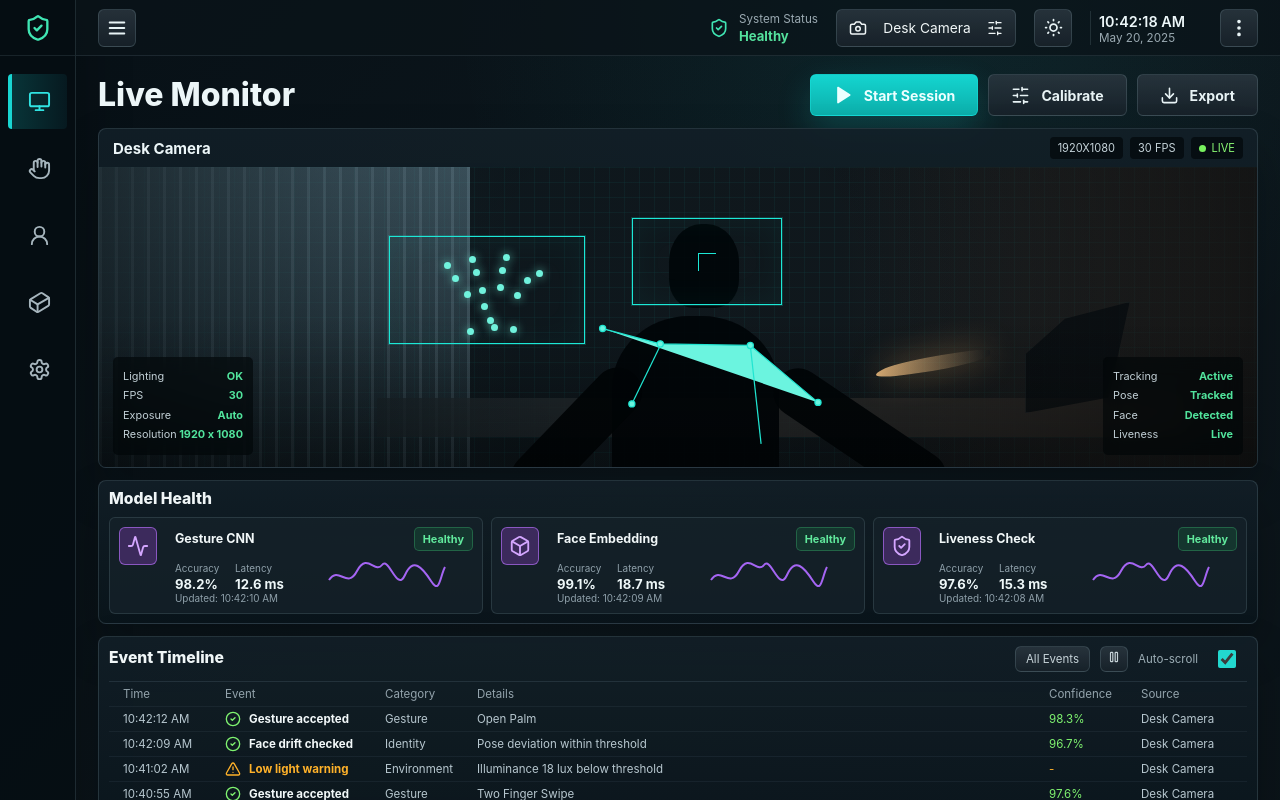
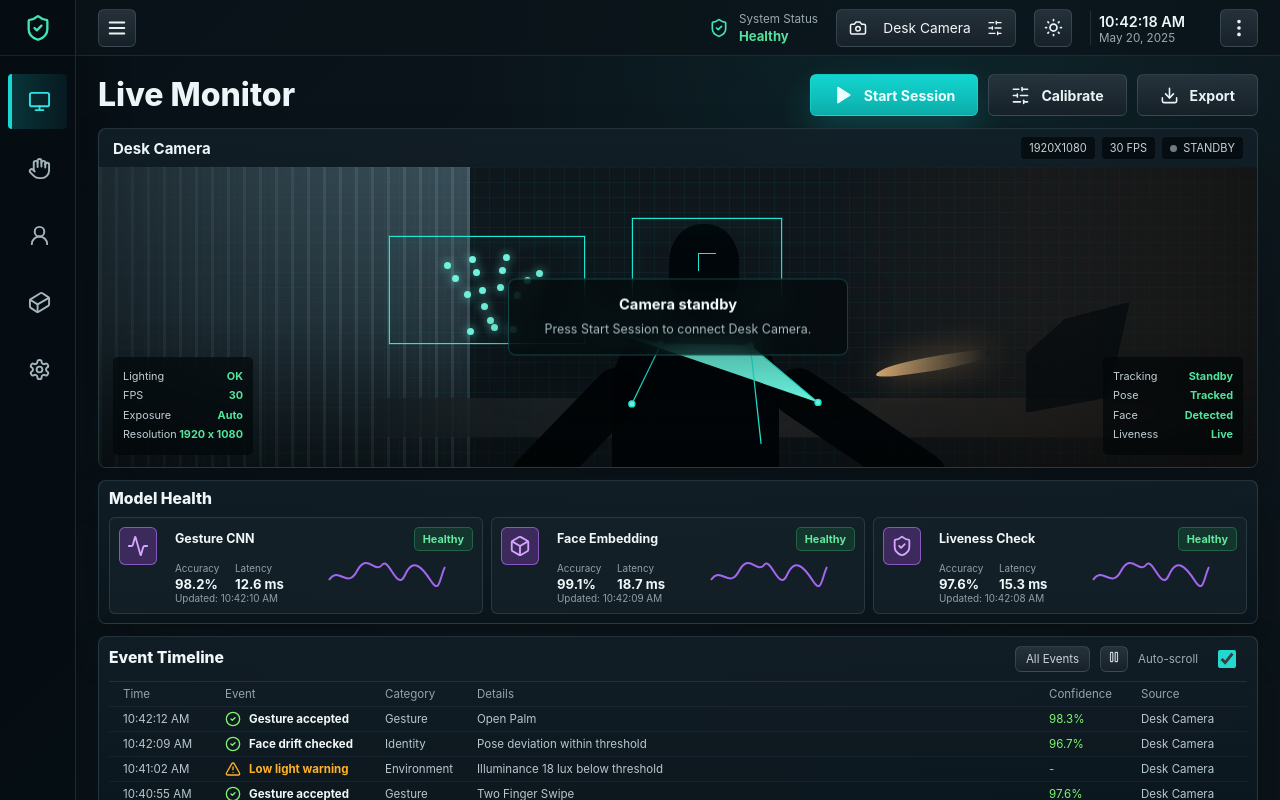
Before and after one commit to StefanPenchev05/VisionGuard, a React (Vite) app in the folder apps/desktop/: page / in a window 1280 px wide. Shown: the top 800 px of the page. Built offline with nearby package versions, Linux system fonts and the light colour scheme.

Commit message:
feat: implement camera functionality with useCameraStream hook and enhance LiveVisionPanel and AppShell components

```diff
--- a/apps/desktop/src/main/main.ts
+++ b/apps/desktop/src/main/main.ts
@@ -1,9 +1,13 @@
-import { app, BrowserWindow } from "electron";
+import { app, BrowserWindow, session } from "electron";
 import { createMainWindow } from "./presentation/windows/create-main-window";
 
 const isMac = process.platform === "darwin";
 
 app.whenReady().then(() => {
+  session.defaultSession.setPermissionRequestHandler((_webContents, permission, callback) => {
+    callback(permission === "media");
+  });
+
   createMainWindow();
 
   app.on("activate", () => {
--- a/apps/desktop/src/renderer/app/App.tsx
+++ b/apps/desktop/src/renderer/app/App.tsx
@@ -3,13 +3,25 @@ import { EventTimeline } from "./components/EventTimeline";
 import { IdentityPanel } from "./components/IdentityPanel";
 import { LiveVisionPanel } from "./components/LiveVisionPanel";
 import { ModelHealth } from "./components/ModelHealth";
+import { useCameraStream } from "../shared/hooks/useCameraStream";
 
 export function App() {
+  const camera = useCameraStream();
+
   return (
-    <AppShell>
+    <AppShell
+      isCameraActive={camera.isCameraActive}
+      isCameraRequesting={camera.status === "requesting"}
+      onToggleCamera={camera.toggleCamera}
+    >
       <div className="dashboard-grid">
         <div className="main-column">
-          <LiveVisionPanel />
+          <LiveVisionPanel
+            errorMessage={camera.errorMessage}
+            isCameraActive={camera.isCameraActive}
+            status={camera.status}
+            stream={camera.stream}
+          />
           <ModelHealth />
           <EventTimeline />
         </div>
--- a/apps/desktop/src/renderer/app/components/AppShell.tsx
+++ b/apps/desktop/src/renderer/app/components/AppShell.tsx
@@ -12,9 +12,19 @@ import { navItems } from "../data";
 
 type AppShellProps = {
   children: React.ReactNode;
+  isCameraActive: boolean;
+  isCameraRequesting: boolean;
+  onToggleCamera: () => void;
 };
 
-export function AppShell({ children }: AppShellProps) {
+export function AppShell({
+  children,
+  isCameraActive,
+  isCameraRequesting,
+  onToggleCamera
+}: AppShellProps) {
+  const sessionLabel = isCameraActive ? "Stop Session" : "Start Session";
+
   return (
     <div className="app-shell">
       <aside className="sidebar">
@@ -89,9 +99,14 @@ export function AppShell({ children }: AppShellProps) {
           <div className="dashboard-header">
             <h1>Live Monitor</h1>
             <div className="actions">
-              <button className="primary-action" type="button">
+              <button
+                className={`primary-action${isCameraActive ? " is-live" : ""}`}
+                disabled={isCameraRequesting}
+                onClick={onToggleCamera}
+                type="button"
+              >
                 <Play size={20} fill="currentColor" />
-                <span>Start Session</span>
+                <span>{isCameraRequesting ? "Connecting..." : sessionLabel}</span>
               </button>
               <button className="secondary-action" type="button">
                 <SlidersHorizontal size={19} />
--- a/apps/desktop/src/renderer/app/components/LiveVisionPanel.tsx
+++ b/apps/desktop/src/renderer/app/components/LiveVisionPanel.tsx
@@ -1,4 +1,28 @@
-export function LiveVisionPanel() {
+import { useEffect, useRef } from "react";
+
+type LiveVisionPanelProps = {
+  errorMessage: string | null;
+  isCameraActive: boolean;
+  status: "idle" | "requesting" | "active" | "error";
+  stream: MediaStream | null;
+};
+
+export function LiveVisionPanel({
+  errorMessage,
+  isCameraActive,
+  status,
+  stream
+}: LiveVisionPanelProps) {
+  const videoRef = useRef<HTMLVideoElement | null>(null);
+
+  useEffect(() => {
+    if (!videoRef.current) {
+      return;
+    }
+
+    videoRef.current.srcObject = stream;
+  }, [stream]);
+
   return (
     <section className="video-panel" aria-label="Desk Camera live monitor">
       <div className="video-toolbar">
@@ -6,11 +30,23 @@ export function LiveVisionPanel() {
         <div className="video-meta">
           <span>1920x1080</span>
           <span>30 FPS</span>
-          <span className="live-dot">Live</span>
+          <span className={isCameraActive ? "live-dot" : "standby-dot"}>
+            {isCameraActive ? "Live" : "Standby"}
+          </span>
         </div>
       </div>
 
-      <div className="camera-frame">
+      <div className={`camera-frame${isCameraActive ? " has-video" : ""}`}>
+        {isCameraActive ? (
+          <video
+            ref={videoRef}
+            autoPlay
+            className="camera-video"
+            muted
+            playsInline
+          />
+        ) : (
+          <>
             <div className="room room-left" />
             <div className="room room-right" />
             <div className="desk" />
@@ -22,6 +58,23 @@ export function LiveVisionPanel() {
               <div className="arm arm-left" />
               <div className="arm arm-right" />
             </div>
+          </>
+        )}
+
+        {!isCameraActive ? (
+          <div className="camera-status">
+            <strong>
+              {status === "requesting"
+                ? "Requesting camera access"
+                : status === "error"
+                  ? "Camera unavailable"
+                  : "Camera standby"}
+            </strong>
+            <span>
+              {errorMessage ?? "Press Start Session to connect Desk Camera."}
+            </span>
+          </div>
+        ) : null}
 
         <div className="face-box">
           <span />
@@ -66,7 +119,7 @@ export function LiveVisionPanel() {
         <div className="tracking-stats">
           <p>
             <span>Tracking</span>
-            <strong>Active</strong>
+            <strong>{isCameraActive ? "Active" : "Standby"}</strong>
           </p>
           <p>
             <span>Pose</span>
--- a/apps/desktop/src/renderer/app/styles.css
+++ b/apps/desktop/src/renderer/app/styles.css
@@ -25,6 +25,11 @@ input {
 
 button {
   cursor: pointer;
+}
+
+button:disabled {
+  cursor: not-allowed;
+  opacity: 0.72;
 }
 
 .app-shell {
@@ -269,6 +274,12 @@ h2 {
   box-shadow: 0 14px 34px rgba(20, 213, 208, 0.2);
 }
 
+.primary-action.is-live {
+  border-color: rgba(255, 92, 82, 0.54);
+  background: linear-gradient(180deg, #ef5c55, #b93535);
+  box-shadow: 0 14px 34px rgba(239, 92, 85, 0.16);
+}
+
 .dashboard-grid {
   min-height: 0;
   display: grid;
@@ -339,6 +350,20 @@ h2 {
   background: #78f25f;
 }
 
+.standby-dot {
+  color: #a8b7be;
+}
+
+.standby-dot::before {
+  content: "";
+  width: 7px;
+  height: 7px;
+  display: inline-block;
+  margin-right: 6px;
+  border-radius: 50%;
+  background: #6f7e85;
+}
+
 .camera-frame {
   position: relative;
   height: clamp(300px, 35vh, 370px);
@@ -351,6 +376,14 @@ h2 {
   background-size: 15px 15px, 15px 15px, auto, auto;
 }
 
+.camera-frame.has-video {
+  background:
+    linear-gradient(rgba(35, 254, 236, 0.045) 1px, transparent 1px),
+    linear-gradient(90deg, rgba(35, 254, 236, 0.045) 1px, transparent 1px),
+    #05090c;
+  background-size: 15px 15px, 15px 15px, auto;
+}
+
 .camera-frame::after {
   content: "";
   position: absolute;
@@ -359,6 +392,50 @@ h2 {
     linear-gradient(180deg, transparent 50%, rgba(0, 0, 0, 0.34)),
     radial-gradient(circle at 50% 40%, transparent 0 28%, rgba(2, 7, 10, 0.22) 58%, rgba(2, 7, 10, 0.64));
   pointer-events: none;
+}
+
+.camera-video {
+  position: absolute;
+  inset: 0;
+  z-index: 1;
+  width: 100%;
+  height: 100%;
+  object-fit: cover;
+  transform: scaleX(-1);
+  filter: saturate(0.9) contrast(1.05) brightness(0.82);
+}
+
+.camera-status {
+  position: absolute;
+  left: 50%;
+  top: 50%;
+  z-index: 6;
+  width: min(340px, calc(100% - 48px));
+  transform: translate(-50%, -50%);
+  padding: 16px 18px;
+  border: 1px solid rgba(34, 218, 205, 0.28);
+  border-radius: 8px;
+  background: rgba(3, 9, 12, 0.72);
+  box-shadow: 0 18px 48px rgba(0, 0, 0, 0.28);
+  text-align: center;
+  backdrop-filter: blur(14px);
+}
+
+.camera-status strong,
+.camera-status span {
+  display: block;
+}
+
+.camera-status strong {
+  color: #f4fbfc;
+  font-size: 0.92rem;
+}
+
+.camera-status span {
+  margin-top: 7px;
+  color: #a8bac2;
+  font-size: 0.78rem;
+  line-height: 1.45;
 }
 
 .room-left {
--- /dev/null
+++ b/apps/desktop/src/renderer/shared/hooks/useCameraStream.ts
@@ -0,0 +1,90 @@
+import { useCallback, useEffect, useRef, useState } from "react";
+
+type CameraStatus = "idle" | "requesting" | "active" | "error";
+
+const cameraConstraints: MediaStreamConstraints = {
+  video: {
+    width: { ideal: 1920 },
+    height: { ideal: 1080 },
+    frameRate: { ideal: 30 }
+  },
+  audio: false
+};
+
+function getCameraErrorMessage(error: unknown): string {
+  if (!(error instanceof DOMException)) {
+    return "Camera could not be started.";
+  }
+
+  if (error.name === "NotAllowedError") {
+    return "Camera permission was denied.";
+  }
+
+  if (error.name === "NotFoundError") {
+    return "No camera was found.";
+  }
+
+  if (error.name === "NotReadableError") {
+    return "Camera is already in use by another app.";
+  }
+
+  return error.message || "Camera could not be started.";
+}
+
+export function useCameraStream() {
+  const [stream, setStream] = useState<MediaStream | null>(null);
+  const [status, setStatus] = useState<CameraStatus>("idle");
+  const [errorMessage, setErrorMessage] = useState<string | null>(null);
+  const activeStreamRef = useRef<MediaStream | null>(null);
+
+  const stopCamera = useCallback(() => {
+    activeStreamRef.current?.getTracks().forEach((track) => track.stop());
+    activeStreamRef.current = null;
+    setStream(null);
+    setStatus("idle");
+  }, []);
+
+  const startCamera = useCallback(async () => {
+    if (!navigator.mediaDevices?.getUserMedia) {
+      setStatus("error");
+      setErrorMessage("Camera access is not supported in this runtime.");
+      return;
+    }
+
+    setStatus("requesting");
+    setErrorMessage(null);
+
+    try {
+      const mediaStream = await navigator.mediaDevices.getUserMedia(cameraConstraints);
+      activeStreamRef.current = mediaStream;
+      setStream(mediaStream);
+      setStatus("active");
+    } catch (error) {
+      activeStreamRef.current = null;
+      setStream(null);
+      setStatus("error");
+      setErrorMessage(getCameraErrorMessage(error));
+    }
+  }, []);
+
+  const toggleCamera = useCallback(() => {
+    if (activeStreamRef.current) {
+      stopCamera();
+      return;
+    }
+
+    void startCamera();
+  }, [startCamera, stopCamera]);
+
+  useEffect(() => stopCamera, [stopCamera]);
+
+  return {
+    errorMessage,
+    isCameraActive: status === "active",
+    startCamera,
+    status,
+    stopCamera,
+    stream,
+    toggleCamera
+  };
+}
```
Lines whose indentation alone changed are shown as unchanged.
